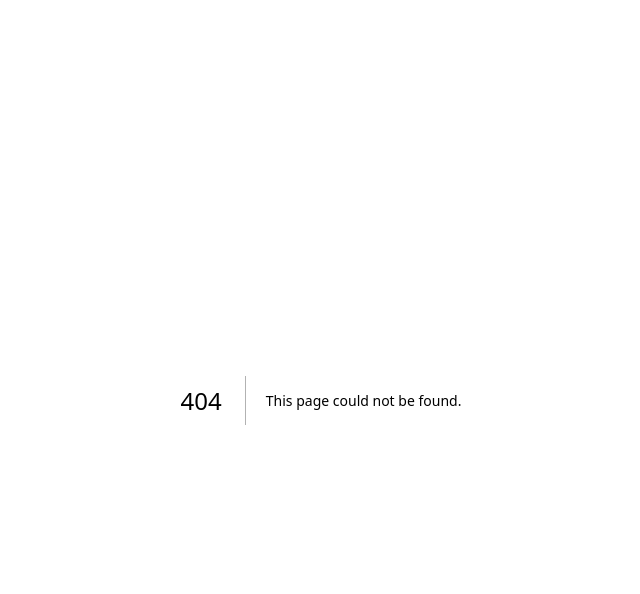
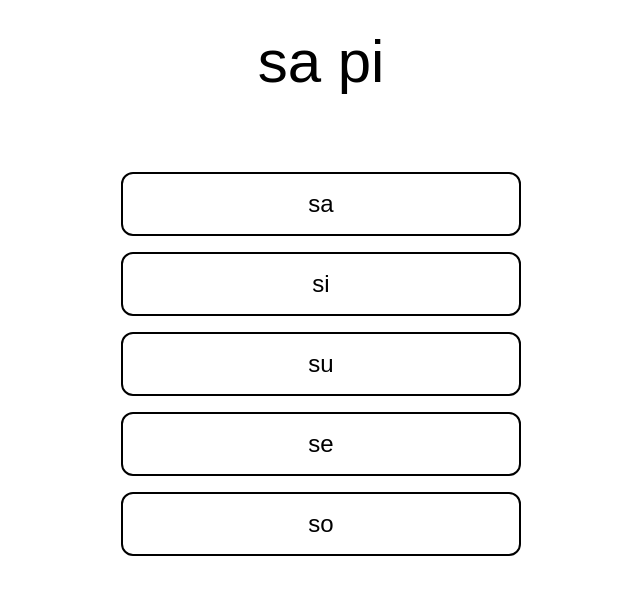
Before and after one commit to hanifanmoha/kana, a Next.js app: page /speech-maze in a window 1280 px wide. Before the commit this address had no page. Shown: the top 594 px of the page, without its empty margins (319-959 px from the left). Built offline with nearby package versions, Linux system fonts and the light colour scheme.

Commit message:
feat: simple word

```diff
--- /dev/null
+++ b/src/app/speech-maze/page.tsx
@@ -0,0 +1,68 @@
+'use client';
+
+import { useState } from 'react';
+
+const words: Array<[string, string]> = [
+  ['ku', 'da'],
+  ['sa', 'pi'],
+  ['so', 'to'],
+  ['ni', 'la'],
+  ['ba', 'tu'],
+  ['ja', 'mu'],
+  ['ti', 'ga'],
+];
+
+const getRandomWord = () => {
+  const randomIndex = Math.floor(Math.random() * words.length);
+  return words[randomIndex];
+}
+
+const generateSyllables = (targetSyllable: string) => {
+  const firstLetter = targetSyllable.charAt(0);
+  return 'aiueo'.split('').map(vowel => `${firstLetter}${vowel}`);
+}
+
+export default function SpeechMazePage() {
+  const [step, setStep] = useState(0);
+  const [currentWord, setCurrentWord] = useState(getRandomWord());
+  const [firstSyllable, secondSyllable] = currentWord;
+  const currentSyllables = currentWord[step]
+
+  const handleClick = (syllable: string) => {
+    if (syllable === currentSyllables) {
+      if (step === 0) {
+        setStep(1);
+      } else if (step === 1) {
+        alert('Congratulations! You completed the maze!');
+        setStep(0); // Reset to initial state
+        setCurrentWord(getRandomWord()); // Get a new random word
+      }
+    }
+  };
+
+  return (
+    <div className="min-h-screen bg-white">
+      {/* Mobile-optimized container */}
+      <div className="max-w-md mx-auto px-6 py-8 h-screen flex flex-col">
+
+        <div className="text-center mb-12">
+          <h1 className="text-6xl font-normal text-black mb-8">
+            {firstSyllable} {secondSyllable}
+          </h1>
+        </div>
+
+        <div className="space-y-4">
+          {generateSyllables(currentSyllables).map((syllable, index) => (
+            <button
+              key={`left-${index}`}
+              onClick={() => handleClick(syllable)}
+              className="w-full h-16 bg-white border-2 border-black rounded-xl text-2xl font-normal text-black hover:bg-gray-50 transition-colors"
+            >
+              {syllable}
+            </button>
+          ))}
+        </div>
+      </div>
+    </div>
+  );
+}
```
